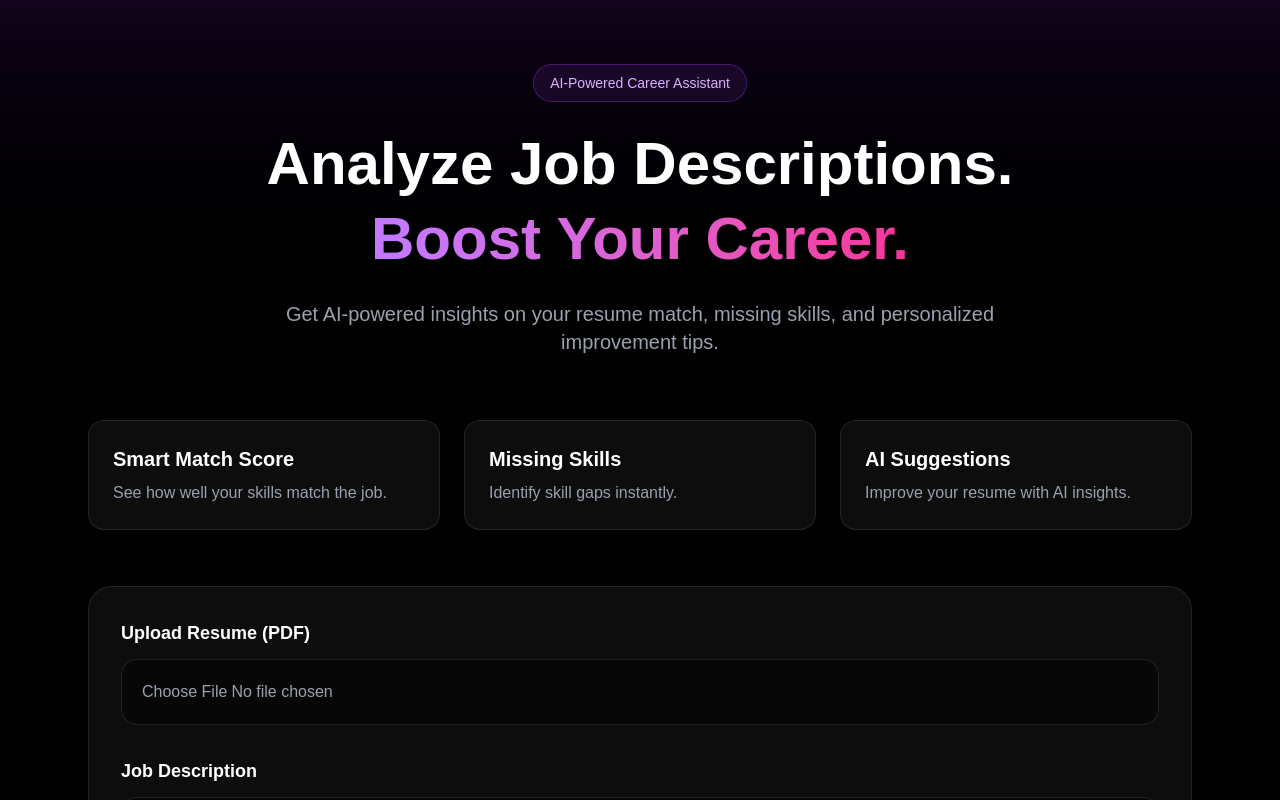
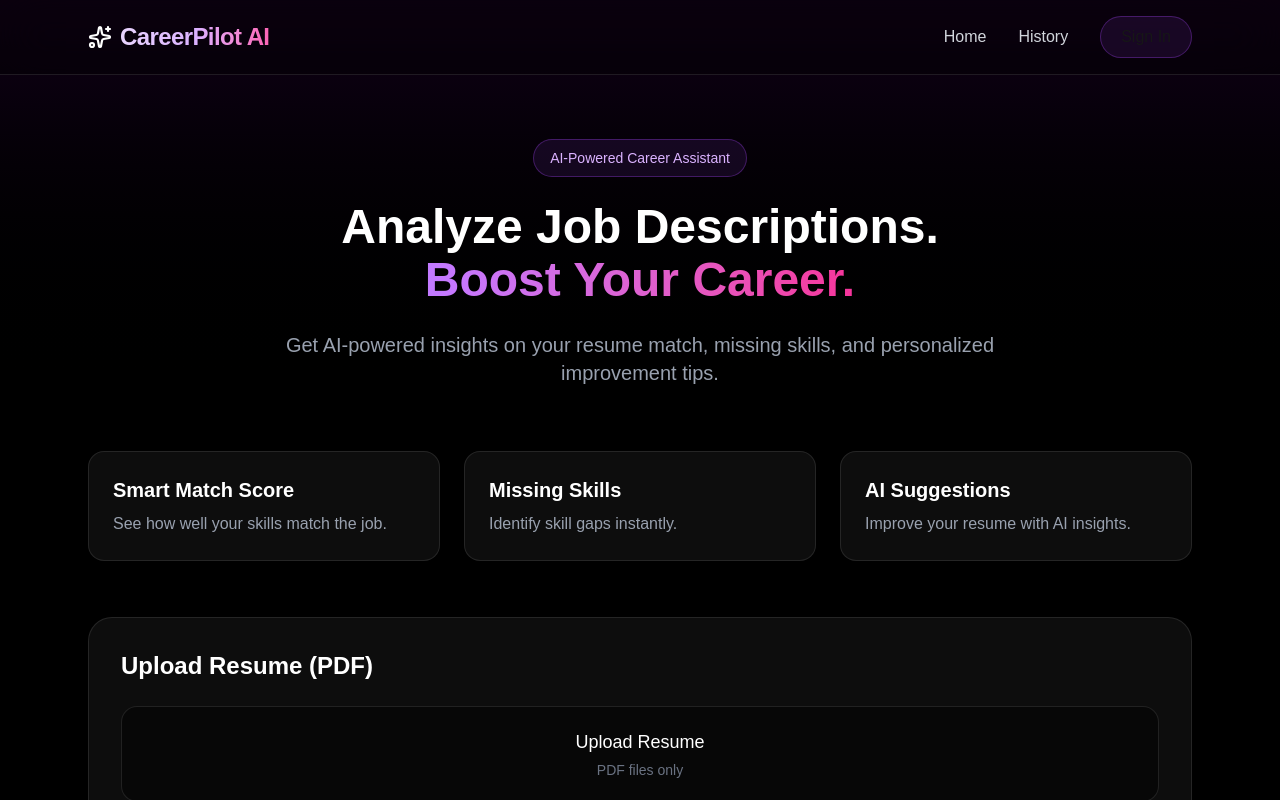
Before and after one commit to FurtiAdi/careerpilot-ai, a Next.js app in the folder frontend/: page / in a window 1280 px wide. Shown: the top 800 px of the page. Built offline with nearby package versions, Linux system fonts and the light colour scheme.

Commit message:
Implement analysis history page and improve frontend UI

```diff
--- a/frontend/package.json
+++ b/frontend/package.json
@@ -9,6 +9,7 @@
     "lint": "eslint"
   },
   "dependencies": {
+    "lucide-react": "^1.16.0",
     "next": "16.2.6",
     "react": "19.2.4",
     "react-dom": "19.2.4"
--- a/frontend/src/app/history/page.tsx
+++ b/frontend/src/app/history/page.tsx
@@ -31,13 +31,28 @@ export default function HistoryPage() {
     }
   }
 
+  const getScoreColor = (
+    score: number
+  ) => {
+
+    if (score >= 80) {
+      return "text-green-400"
+    }
+
+    if (score >= 50) {
+      return "text-purple-400"
+    }
+
+    return "text-red-400"
+  }
+
   return (
 
-    <main className="min-h-screen bg-black text-white p-10">
+    <main className="min-h-screen bg-black text-white px-10 py-16">
 
-      <div className="max-w-6xl mx-auto">
+      <div className="max-w-5xl mx-auto">
 
-        <h1 className="text-5xl font-bold mb-10 bg-gradient-to-r from-purple-400 to-pink-500 text-transparent bg-clip-text">
+        <h1 className="text-4xl font-bold mb-10 bg-gradient-to-r from-purple-400 to-pink-500 text-transparent bg-clip-text">
           Analysis History
         </h1>
 
@@ -47,17 +62,49 @@ export default function HistoryPage() {
 
             <div
               key={analysis.id}
-              className="bg-white/5 border border-white/10 rounded-3xl p-8"
+              className="
+                bg-gradient-to-br from-white/5 to-purple-500/5
+                border border-white/10
+                rounded-3xl
+                p-8
+                transition-all
+                duration-300
+                hover:scale-[1.01]
+                hover:border-purple-500/30
+              "
             >
 
-              <div className="flex items-center justify-between mb-6">
+              <div className="flex items-start justify-between mb-8">
 
-                <h2 className="text-2xl font-semibold">
-                  Analysis #{analysis.id}
-                </h2>
+                <div>
 
-                <div className="text-3xl font-bold text-purple-400">
-                  {analysis.match_score}%
+                  <h2 className="text-2xl font-semibold">
+                    Analysis #{analysis.id}
+                  </h2>
+
+                  <p className="text-sm text-gray-500 mt-2">
+                    {new Date(
+                      analysis.created_at
+                    ).toLocaleDateString()}
+                  </p>
+
+                </div>
+
+                <div className="text-right">
+
+                  <p className="text-sm text-gray-500 mb-2">
+                    Match Score
+                  </p>
+
+                  <div
+                    className={`
+                      text-4xl font-bold
+                      ${getScoreColor(analysis.match_score)}
+                    `}
+                  >
+                    {analysis.match_score}%
+                  </div>
+
                 </div>
 
               </div>
--- a/frontend/src/app/layout.tsx
+++ b/frontend/src/app/layout.tsx
@@ -1,6 +1,7 @@
 import type { Metadata } from "next";
 import { Geist, Geist_Mono } from "next/font/google";
 import "./globals.css";
+import Navbar from "@/components/Navbar"
 
 const geistSans = Geist({
   variable: "--font-geist-sans",
@@ -27,7 +28,10 @@ export default function RootLayout({
       lang="en"
       className={`${geistSans.variable} ${geistMono.variable} h-full antialiased`}
     >
-      <body className="min-h-full flex flex-col">{children}</body>
+      <body className="min-h-full flex flex-col">
+        <Navbar />
+        {children}
+      </body>
     </html>
   );
 }
--- a/frontend/src/app/page.tsx
+++ b/frontend/src/app/page.tsx
@@ -36,10 +36,25 @@ export default function Home() {
 
   const analyzeJob = async () => {
 
-    // Enable loading state
-    setLoading(true)
+    // Validation
+    if (!jobDescription.trim()) {
+      alert("Please enter a job description.")
+      return
+    }
+
+    if (!candidateSkills.trim()) {
+      alert("Please enter your skills.")
+      return
+    }
+
+    if (!resumeFile) {
+      alert("Please upload your resume.")
+      return
+    }
 
     try {
+      // Enable loading state
+      setLoading(true)
 
       // Convert comma-separated skills into array
       const skillsArray = candidateSkills
@@ -158,8 +173,14 @@ export default function Home() {
 
     <main className="min-h-screen bg-black text-white overflow-hidden">
 
+      {/* Purple glow background */}
+      <div className="absolute top-40 left-10 w-72 h-72 bg-purple-600/20 blur-[120px] rounded-full" />
+
+      {/* Pink glow background */}
+      <div className="absolute top-96 right-10 w-72 h-72 bg-pink-600/20 blur-[120px] rounded-full" />
+
       {/* Background gradient */}
-      <div className="absolute inset-0 bg-gradient-to-b from-purple-900/20 via-black to-black" />
+      <div className="absolute inset-0 bg-gradient-to-b from-[#120018] via-black to-black" />
 
       {/* Main page container */}
       <div className="relative z-10 max-w-6xl mx-auto px-6 py-16">
@@ -177,7 +198,15 @@ export default function Home() {
           </div>
 
           {/* Main heading */}
-          <h1 className="text-6xl font-bold leading-tight mb-6">
+          <h1
+            className="
+              text-5xl font-bold
+              leading-[1.1]
+              mb-6
+              max-w-5xl
+              mx-auto
+            "
+          >
 
             Analyze Job Descriptions.
             <br />
@@ -251,26 +280,58 @@ export default function Home() {
 
         <div className="bg-white/5 border border-white/10 rounded-3xl p-8 backdrop-blur-md shadow-2xl">
 
-
+          <h2 className="text-2xl font-semibold mb-6">
+            Upload Resume (PDF)
+          </h2>
           {/* Resume Upload */}
-          <label className="block text-lg font-semibold mb-3">
-            Upload Resume (PDF)
-          </label>
-
           <div className="mb-8">
 
-            <input
-              type="file"
-              accept=".pdf"
-              onChange={uploadResume}
-              className="w-full bg-black/40 border border-white/10 rounded-2xl p-5 text-gray-400"
-            />
+            <label
+              className="
+                flex items-center justify-center
+                w-full h-24
+                border border-white/10
+                rounded-2xl
+                bg-black/40
+                hover:border-purple-400
+                hover:bg-purple-500/5
+                transition-all duration-300
+                cursor-pointer
+              "
+            >
+
+              <div className="text-center">
+
+                <p className="text-lg font-medium text-white">
+                  Upload Resume
+                </p>
+
+                <p className="text-sm text-gray-500 mt-1">
+                  PDF files only
+                </p>
+
+                {resumeFile && (
+                  <p className="mt-2 text-purple-300 text-sm">
+                    {resumeFile.name}
+                  </p>
+                )}
+
+              </div>
+
+              <input
+                type="file"
+                accept=".pdf"
+                onChange={uploadResume}
+                className="hidden"
+              />
+
+            </label>
 
           </div>
 
 
           {/* Job Description */}
-          <label className="block text-lg font-semibold mb-3">
+          <label className="block text-lg font-semibold mb-3 text-gray-100">
             Job Description
           </label>
 
@@ -279,13 +340,19 @@ export default function Home() {
             onChange={(event) =>
               setJobDescription(event.target.value)
             }
-            className="w-full h-56 bg-black/40 border border-white/10 rounded-2xl p-5 text-white placeholder-gray-500 focus:outline-none focus:border-purple-500 mb-8"
+            className="
+              w-full h-44 bg-black/40 border border-white/10 rounded-2xl p-5 text-white placeholder:text-gray-500
+              focus:outline-none
+              focus:border-purple-500
+              focus:ring-2
+              focus:ring-purple-500/20 mb-8
+            "
             placeholder="Paste job description here..."
           />
 
 
           {/* Candidate Skills */}
-          <label className="block text-lg font-semibold mb-3">
+          <label className="block text-lg font-semibold mb-3 text-gray-100">
             Candidate Skills
           </label>
 
@@ -295,7 +362,7 @@ export default function Home() {
             onChange={(event) =>
               setCandidateSkills(event.target.value)
             }
-            className="w-full bg-black/40 border border-white/10 rounded-2xl p-5 text-white placeholder-gray-500 focus:outline-none focus:border-purple-500 mb-8"
+            className="w-full bg-black/40 border border-white/10 rounded-2xl p-5 text-white placeholder:text-gray-500 focus:outline-none focus:border-purple-500 mb-8"
             placeholder="Example: Python, React, SQL, AWS"
           />
 
@@ -307,14 +374,20 @@ export default function Home() {
             className={`
               w-full p-5 rounded-2xl font-semibold text-lg
               bg-gradient-to-r from-purple-600 to-pink-500
-              transition flex items-center justify-center gap-3
+              flex items-center justify-center gap-3
+              shadow-lg shadow-pink-500/20
+              transition-all duration-300
               ${loading
                 ? "opacity-70 cursor-not-allowed"
-                : "hover:opacity-90"
+                : `
+                  hover:opacity-95
+                  hover:scale-[1.01]
+                  hover:shadow-pink-500/40
+                  active:scale-[0.99]
+                `
               }
             `}
           >
-
             {/* Loading State */}
             {loading ? (
               <>
--- /dev/null
+++ b/frontend/src/components/Navbar.tsx
@@ -0,0 +1,103 @@
+import Link from "next/link"
+import { Sparkles } from "lucide-react"
+
+export default function Navbar() {
+
+  return (
+
+    <nav
+      className="
+        sticky top-0 z-50
+        backdrop-blur-xl
+        bg-black/40
+        border-b border-white/10
+      "
+    >
+
+      <div
+        className="
+          max-w-6xl mx-auto
+          px-6 py-4
+          flex items-center justify-between
+        "
+      >
+
+        {/* Logo Section */}
+        <Link
+            href="/"
+            className="flex items-center gap-2"
+        >
+
+            {/* Logo Icon */}
+            <div className="flex items-center justify-center">
+
+                <Sparkles
+                className="
+                    w-6 h-6
+                    text-white
+                    stroke-[2.2]
+                "
+                />
+
+            </div>
+
+            {/* Brand Name */}
+            <h1
+                className="
+                    text-2xl font-bold tracking-tight
+                    bg-gradient-to-r
+                    from-purple-200
+                    via-purple-300
+                    to-pink-400
+                    text-transparent bg-clip-text
+                "
+            >
+                CareerPilot AI
+            </h1>
+
+        </Link>
+
+        {/* Navigation */}
+        <div className="flex items-center gap-8">
+
+          <Link
+            href="/"
+            className="
+              text-gray-300
+              hover:text-white
+              transition
+            "
+          >
+            Home
+          </Link>
+
+          <Link
+            href="/history"
+            className="
+              text-gray-300
+              hover:text-white
+              transition
+            "
+          >
+            History
+          </Link>
+
+          <button
+            className="
+              px-5 py-2 rounded-full
+              border border-purple-500/30
+              bg-purple-500/10
+              hover:bg-purple-500/20
+              transition
+            "
+          >
+            Sign In
+          </button>
+
+        </div>
+
+      </div>
+
+    </nav>
+  )
+}
```
Also changed, not shown: 1 other file (tests, documents, lock files or other folders).
